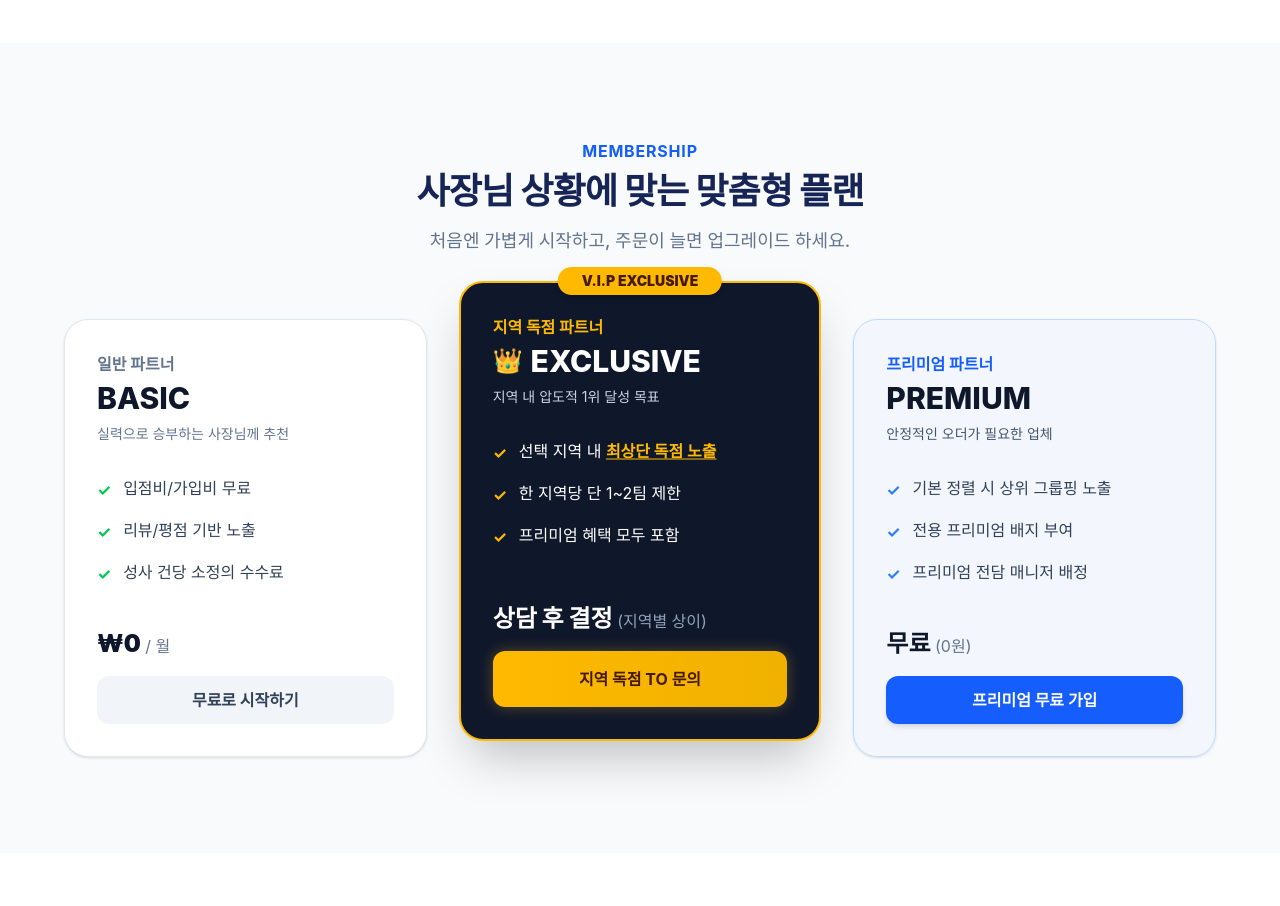
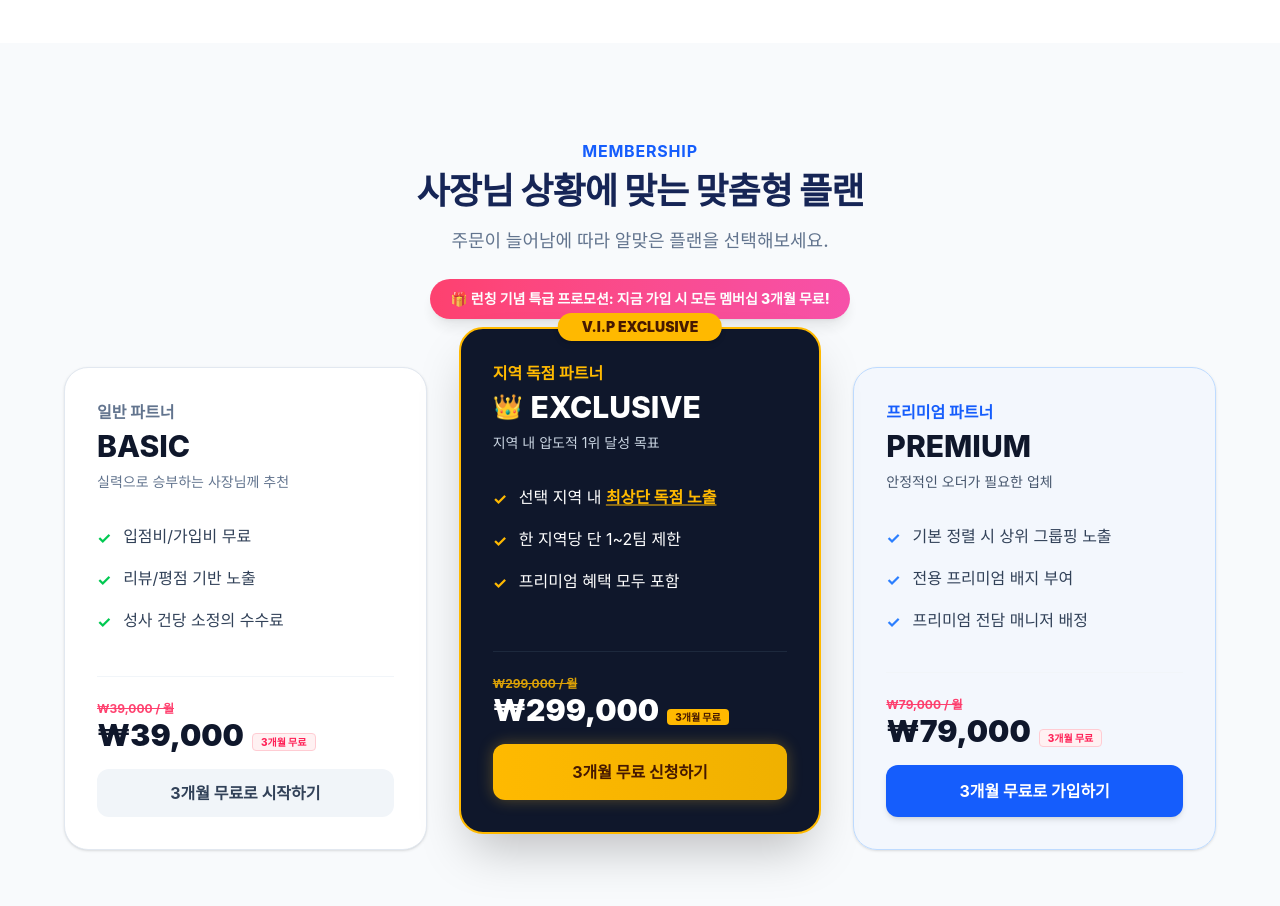
Before and after one commit to timbach9741-wq/CleaningTower, a React (Vite) app: page /partners/join in a window 1280 px wide. Shown: the part 1300-2206 px from the top of the page. Before the commit the page ends 2153 px from the top, so only its background shows below. Built offline with nearby package versions, Linux system fonts and the light colour scheme; a web font is replaced by a local one.

Commit message:
style: 파트너 멤버십 요금 가격 변경 및 3개월 무료 프로모션 반영

```diff
--- a/src/pages/PartnerLanding.jsx
+++ b/src/pages/PartnerLanding.jsx
@@ -100,10 +100,14 @@ export default function PartnerLanding() {
         {/* 수익화 모델 / 멤버십 안내 섹션 */}
         <section className="py-24 px-4 bg-slate-50">
           <div className="max-w-6xl mx-auto">
-            <div className="text-center mb-16">
+            <div className="text-center mb-12 flex flex-col items-center">
               <span className="text-blue-600 font-bold mb-2 block tracking-wider">MEMBERSHIP</span>
               <h2 className="text-3xl md:text-4xl font-extrabold text-blue-950 mb-4 tracking-tight">사장님 상황에 맞는 맞춤형 플랜</h2>
-              <p className="text-lg text-slate-500 font-medium">처음엔 가볍게 시작하고, 주문이 늘면 업그레이드 하세요.</p>
+              <p className="text-lg text-slate-500 font-medium mb-6">주문이 늘어남에 따라 알맞은 플랜을 선택해보세요.</p>
+
+              <div className="inline-flex items-center gap-2 bg-gradient-to-r from-rose-500 to-pink-500 text-white px-5 py-2.5 rounded-full text-xs sm:text-sm font-extrabold shadow-lg animate-pulse">
+                🎁 런칭 기념 특급 프로모션: 지금 가입 시 모든 멤버십 3개월 무료!
+              </div>
             </div>
 
             <div className="grid grid-cols-1 lg:grid-cols-3 gap-8 items-end">
@@ -128,10 +132,15 @@ export default function PartnerLanding() {
                     </li>
                   </ul>
                 </div>
-                <div className="mt-auto">
-                  <div className="text-2xl font-black text-slate-900 mb-4">₩0<span className="text-base font-normal text-slate-500"> / 월</span></div>
-                  <Link to="/partners/register" state={{ plan: 'basic' }} className="block w-full bg-slate-100 text-slate-700 font-bold py-3 rounded-xl hover:bg-slate-200 transition-colors text-center">
-                    무료로 시작하기
+                <div className="mt-auto pt-6 border-t border-slate-100">
+                  <div className="flex flex-col mb-4 text-left">
+                    <span className="text-xs text-rose-500 font-bold line-through opacity-85">₩39,000 / 월</span>
+                    <div className="text-2xl lg:text-3xl font-black text-slate-900 flex items-baseline gap-1">
+                      ₩39,000 <span className="text-[10px] font-extrabold text-rose-500 bg-rose-50 px-2 py-0.5 rounded border border-rose-200 ml-1">3개월 무료</span>
+                    </div>
+                  </div>
+                  <Link to="/partners/register" state={{ plan: 'basic' }} className="block w-full bg-slate-100 hover:bg-slate-200 text-slate-700 font-bold py-3 rounded-xl transition-colors text-center">
+                    3개월 무료로 시작하기
                   </Link>
                 </div>
               </div>
@@ -162,10 +171,15 @@ export default function PartnerLanding() {
                     </li>
                   </ul>
                 </div>
-                <div className="mt-auto">
-                  <div className="text-2xl font-black text-white mb-4">상담 후 결정<span className="text-base font-normal text-slate-400 block sm:inline"> (지역별 상이)</span></div>
+                <div className="mt-auto pt-6 border-t border-slate-800">
+                  <div className="flex flex-col mb-4 text-left">
+                    <span className="text-xs text-amber-400 font-bold line-through opacity-85">₩299,000 / 월</span>
+                    <div className="text-2xl lg:text-3xl font-black text-white flex items-baseline gap-1">
+                      ₩299,000 <span className="text-[10px] font-extrabold text-amber-950 bg-amber-400 px-2 py-0.5 rounded ml-1">3개월 무료</span>
+                    </div>
+                  </div>
                   <Link to="/partners/register" state={{ plan: 'exclusive' }} className="block w-full bg-gradient-to-r from-amber-400 to-yellow-500 text-amber-950 font-bold py-4 rounded-xl hover:from-amber-300 hover:to-yellow-400 transition-colors shadow-[0_0_15px_rgba(251,191,36,0.3)] text-center">
-                    지역 독점 TO 문의
+                    3개월 무료 신청하기
                   </Link>
                 </div>
               </div>
@@ -190,10 +204,15 @@ export default function PartnerLanding() {
                     </li>
                   </ul>
                 </div>
-                <div className="mt-auto">
-                  <div className="text-2xl font-black text-slate-900 mb-4">무료<span className="text-base font-normal text-slate-500"> (0원)</span></div>
-                  <Link to="/partners/register" state={{ plan: 'premium' }} className="block w-full bg-blue-600 text-white font-bold py-3 rounded-xl hover:bg-blue-700 transition-colors shadow-md text-center">
-                    프리미엄 무료 가입
+                <div className="mt-auto pt-6 border-t border-slate-100">
+                  <div className="flex flex-col mb-4 text-left">
+                    <span className="text-xs text-rose-500 font-bold line-through opacity-85">₩79,000 / 월</span>
+                    <div className="text-2xl lg:text-3xl font-black text-slate-900 flex items-baseline gap-1">
+                      ₩79,000 <span className="text-[10px] font-extrabold text-rose-500 bg-rose-50 px-2 py-0.5 rounded border border-rose-200 ml-1">3개월 무료</span>
+                    </div>
+                  </div>
+                  <Link to="/partners/register" state={{ plan: 'premium' }} className="block w-full bg-blue-600 hover:bg-blue-700 text-white font-bold py-3.5 rounded-xl transition-all shadow-md text-center">
+                    3개월 무료로 가입하기
                   </Link>
                 </div>
               </div>
```
